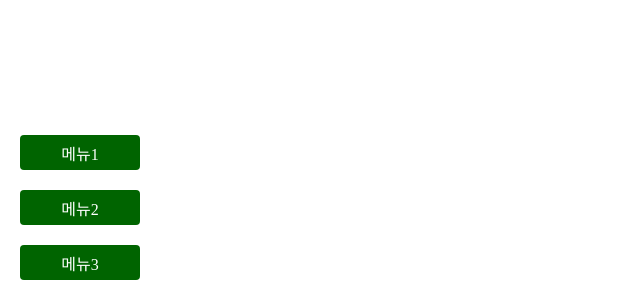
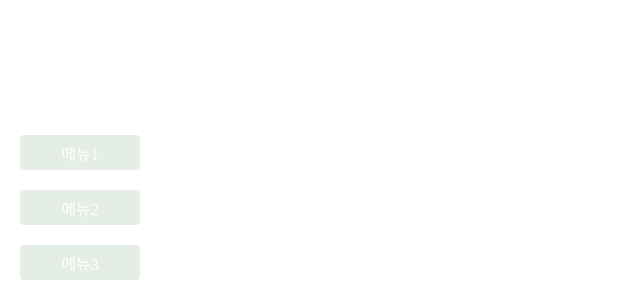
Before and after one commit to sinjin0/webt, a plain HTML site: page index.html in a window 1280 px wide. Shown: the part 500-800 px from the top of the page, without its empty margins (0-640 px from the left). Drawn offline with Linux system fonts and the light colour scheme.

Commit message:
Update index.html

```diff
--- a/index.html
+++ b/index.html
@@ -4,7 +4,15 @@
     <meta charset="utf-8">
     <title>Digital Twin Test Page (2022.1.19)</title>
     <style>
-      html, body {
+      html {
+        background: transparent;
+        margin: 0;
+        padding: 0;
+        width: 100%;
+        height: 100%;
+        opacity : 10%;
+      }
+       body {
         background: transparent;
         margin: 0;
         padding: 0;
```
